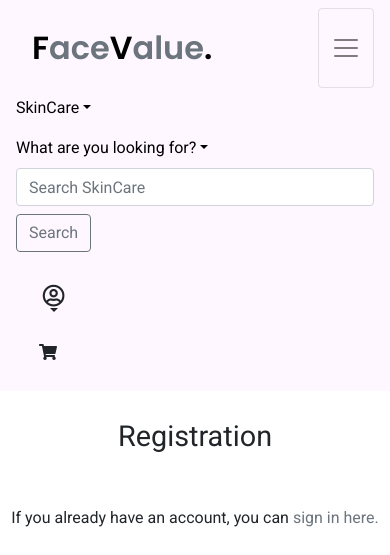
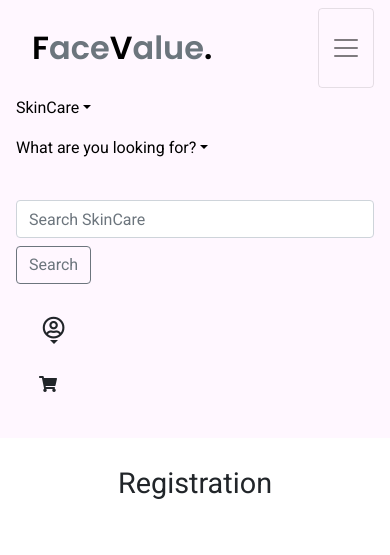
Before and after one commit to MelBiggs/fullstack-frameworks-project, a Django app: page /accounts/register/ in a window 390 px wide, after a click that opens the changed part. Shown: the top 555 px of the page. Run offline with Django 3.2, Linux system fonts and the light colour scheme; some libraries are stand-ins or nearby versions.

Commit message:
Did some media queries for index and base

```diff
--- a/accounts/views.py
+++ b/accounts/views.py
@@ -86,5 +86,4 @@ def favourite_product(request, pk):
         favourite.save()
 
     form = ReviewForm()
-    return render(request, "productdetail.html", {'product': product,
-                                                  'form': form})
+    return render(request, 'profile.html', {"profile": user})
--- a/blog/templates/postdetail.html
+++ b/blog/templates/postdetail.html
@@ -8,7 +8,7 @@
 		<div class="row justify-content-center">
 			<div class="col-md-12 col-lg-10">
 				<div class="post-entry text-center">
-					<span class="post-category text-white bg-info mb-3">Natural</span>
+					<span class="post-category text-white bg-danger mb-3">{{ post.tag }}</span>
 					<h1 class="mb-4">{{ post.title }}</h1>
 					<div class="post-meta align-items-center text-center">
 						{% if post.writer == 'Melissa Biggs' %}
--- a/home/templates/index.html
+++ b/home/templates/index.html
@@ -25,7 +25,7 @@
 					<div class="carousel-item active">
 						<img class="d-block img-fluid" src="{% static 'img/index-image2.jpg' %}" alt="First slide">
             </div>
-						<div class="carousel-item">
+						<div class="carousel-item ">
 							<img class="d-block img-fluid" src="{% static 'img/index-image3.jpg' %}" alt="Second slide">
             </div>
 						</div>
--- a/static/css/style.css
+++ b/static/css/style.css
@@ -617,6 +617,42 @@ small {
 }
 /* MEDIA QUERIES */
 
+/* Media Query for Mobile Devices */
+
+@media (max-width: 480px) {
+
+}
+
+/* Media Query for Mobile to Tablet Sizes */
+
+@media (max-width: 767px) {
+    .fa-shopping-cart {
+        margin-right: 1em;
+    }
+    .item-number{
+        margin-right: 1.4em;
+    }
+    .nav-search {
+        padding-top:2em;
+    }
+
+}
+
+/* Media Query for Tablets Portrait Mode, Laptops & Desktops */
+@media (min-width: 768px) and (max-width: 1280px){
+    .navbar-expand-lg .navbar-collapse {
+        background-color: blue;
+        }
+    }
+
+
+/* Media Query for Large screens */
+    @media (min-width: 1281px) {
+
+        }
+    }
+
+
 /* Blogpost Media Queries */
 @media (min-width: 768px) {
     .site-section {
--- a/templates/base.html
+++ b/templates/base.html
@@ -36,7 +36,7 @@
 <body>
 	<header>
 		<!-- Navigation -->
-		<nav class="navbar navbar-expand-lg navbar-light bg-light flex-column align-items-stretch">
+		<nav class="navbar navbar-expand-md navbar-light bg-light flex-column align-items-stretch">
 			<div class="d-flex">
 				<a class="navbar-brand mx-sm-auto mr-auto"
 					href="{% url 'index' %}"><span class="highlighted-txt">F</span>ace<span class="highlighted-txt">V</span>alue<span class="highlighted-txt">.</a>
@@ -79,12 +79,12 @@
 					</li>
 				</ul>
 				<!-- Search Bar -->
-				<form class="form-inline" action="{% url 'search' %}" method="get">
+				<form class="form-inline nav-search" action="{% url 'search' %}" method="get">
 					<input class="form-control mr-sm-2" type="text" name="q" placeholder="Search SkinCare" aria-label="Search">
 					<button class="btn btn-outline-secondary my-2 my-sm-0" type="submit">Search</button>
 				</form>
 				<!-- Account Dropdown -->
-				<ul>
+				<ul class="nav-dropdown">
 					<div class="dropdown">
 						<button class="btn dropdown-toggle nav-dropdown" type="button" id="dropdownMenu2" data-toggle="dropdown" aria-haspopup="true" aria-expanded="false">
                             <i class="far fa-user-circle"></i>
@@ -110,7 +110,7 @@
 					</div>
 				</ul>
 				<!-- Cart -->
-				<ul>
+				<ul class="nav-dropdown">
 					<a href="{% url 'view_cart' %}">
 						<button type="button" class="btn cart-btn"><i class="fas fa-shopping-cart"></i>
 				  {% if product_count > 0 %}
```
